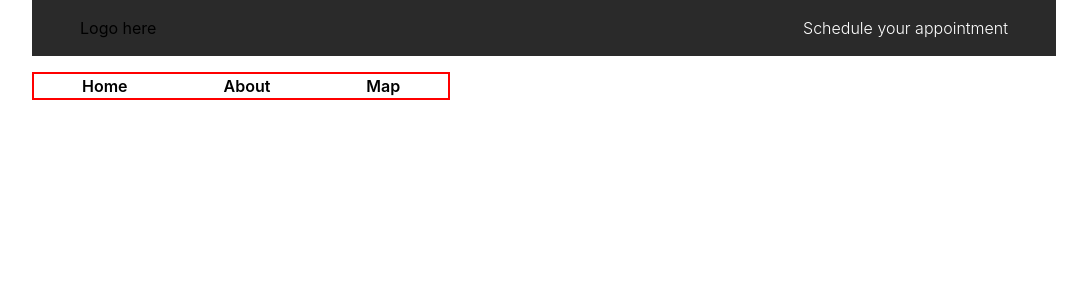
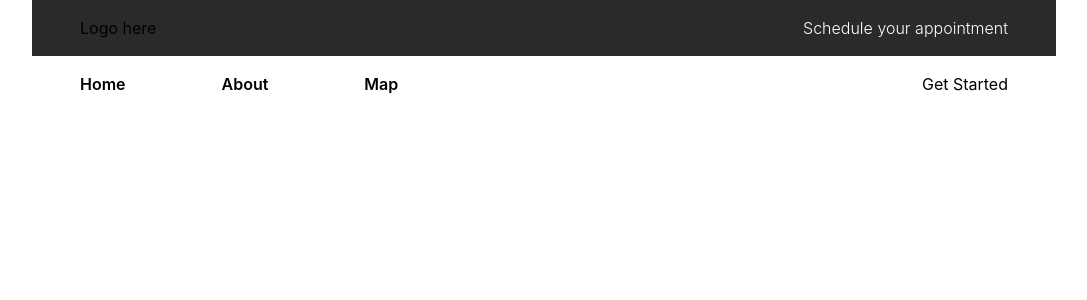
Before and after one commit to Yazan-Habash114/car-repair-services, a React (Vite) app: page / in a window 1280 px wide. Shown: the top 300 px of the page, without its empty margins (96-1183 px from the left). Built offline with nearby package versions, Linux system fonts and the light colour scheme.

Commit message:
Finish styling navbar

```diff
--- a/src/components/HomePage/Header/Navbar/GetStarted/GetStarted.jsx
+++ b/src/components/HomePage/Header/Navbar/GetStarted/GetStarted.jsx
@@ -1,12 +1,15 @@
 import React from "react";
+import { NavLink } from "react-router-dom";
 import styled from "styled-components";
 
-const Container = styled.div`
+const Link = styled(NavLink)`
   margin: 0 3rem;
+  color: ${(props) => props.theme.text};
+  text-decoration: none;
 `;
 
 const GetStarted = () => {
-  return <Container></Container>;
+  return <Link to="/membership">Get Started</Link>;
 };
 
 export default GetStarted;
--- a/src/components/HomePage/Header/Navbar/NavItems/NavItems.jsx
+++ b/src/components/HomePage/Header/Navbar/NavItems/NavItems.jsx
@@ -5,7 +5,6 @@ import NavItem from "../Item/NavItem";
 const Items = styled.ul`
   display: flex;
   justify-content: space-between;
-  border: 2px solid red;
 `;
 
 const NavItems = () => {
```
